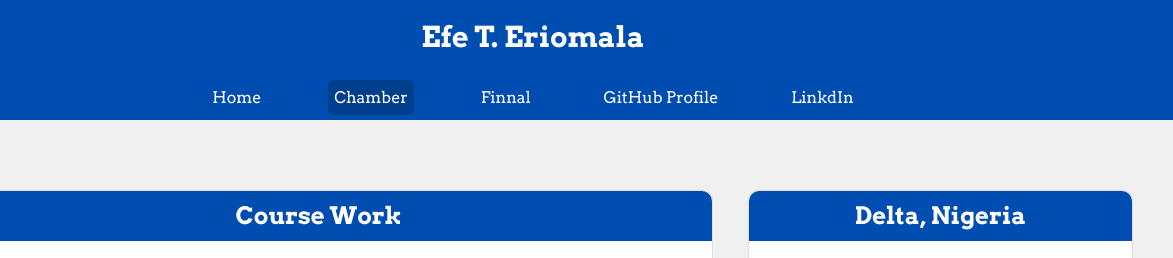
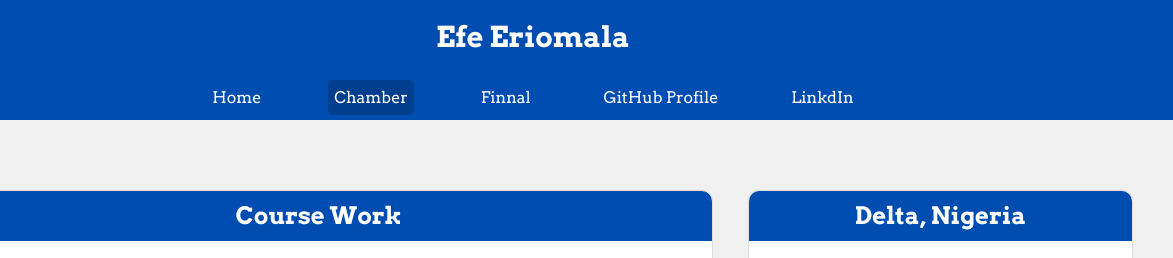
Before and after one commit to EfeEriomala/wdd231, a plain HTML site: page index.html in a window 1280 px wide. Shown: the top 258 px of the page, 107-1280 px from the left. Drawn offline with Linux system fonts and the light colour scheme.

Commit message:
Made new adjustments

```diff
--- a/index.html
+++ b/index.html
@@ -11,7 +11,7 @@
 <body>
     <header>
         <img src="images/Efe-Eriomala.jpg" id="logo" width="34" height="40">
-        <h1>Efe T. Eriomala</h1>
+        <h1>Efe Eriomala</h1>
         <button id="myButton"></button>
 
     </header>
```
